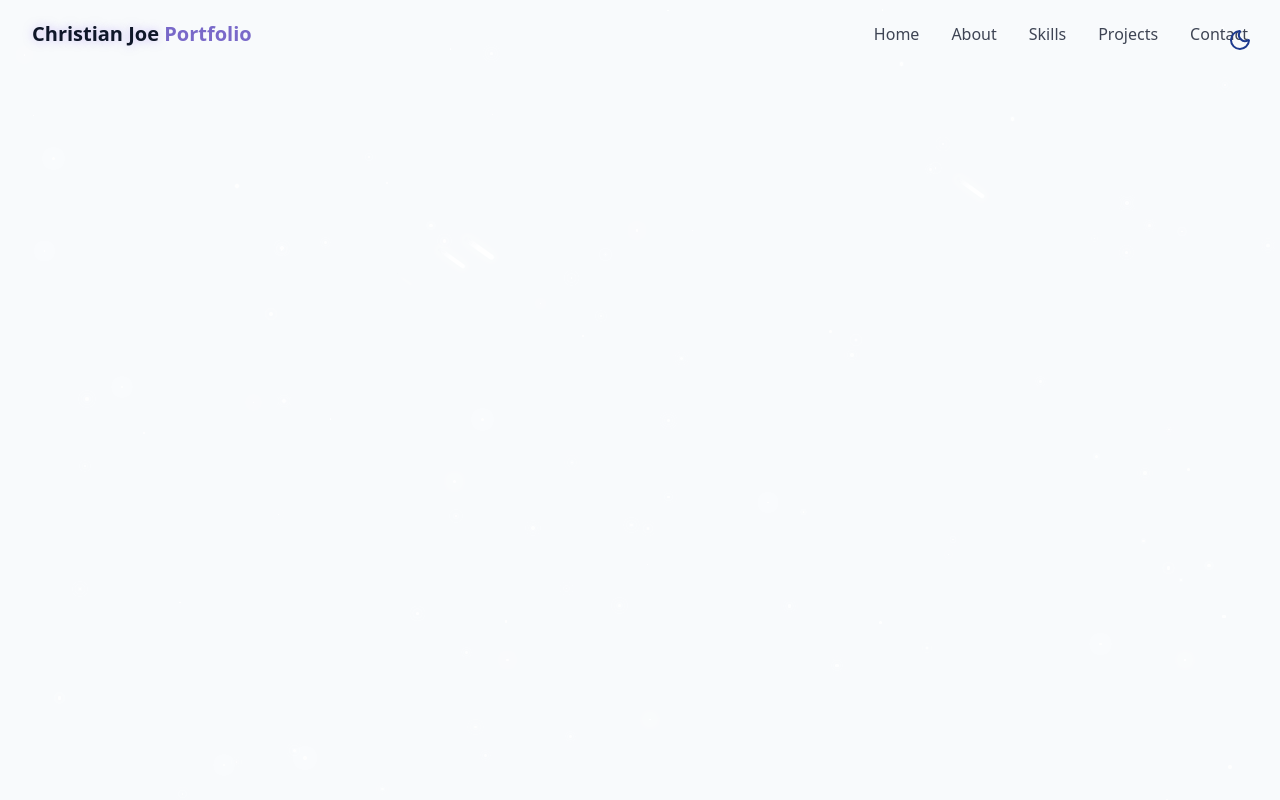
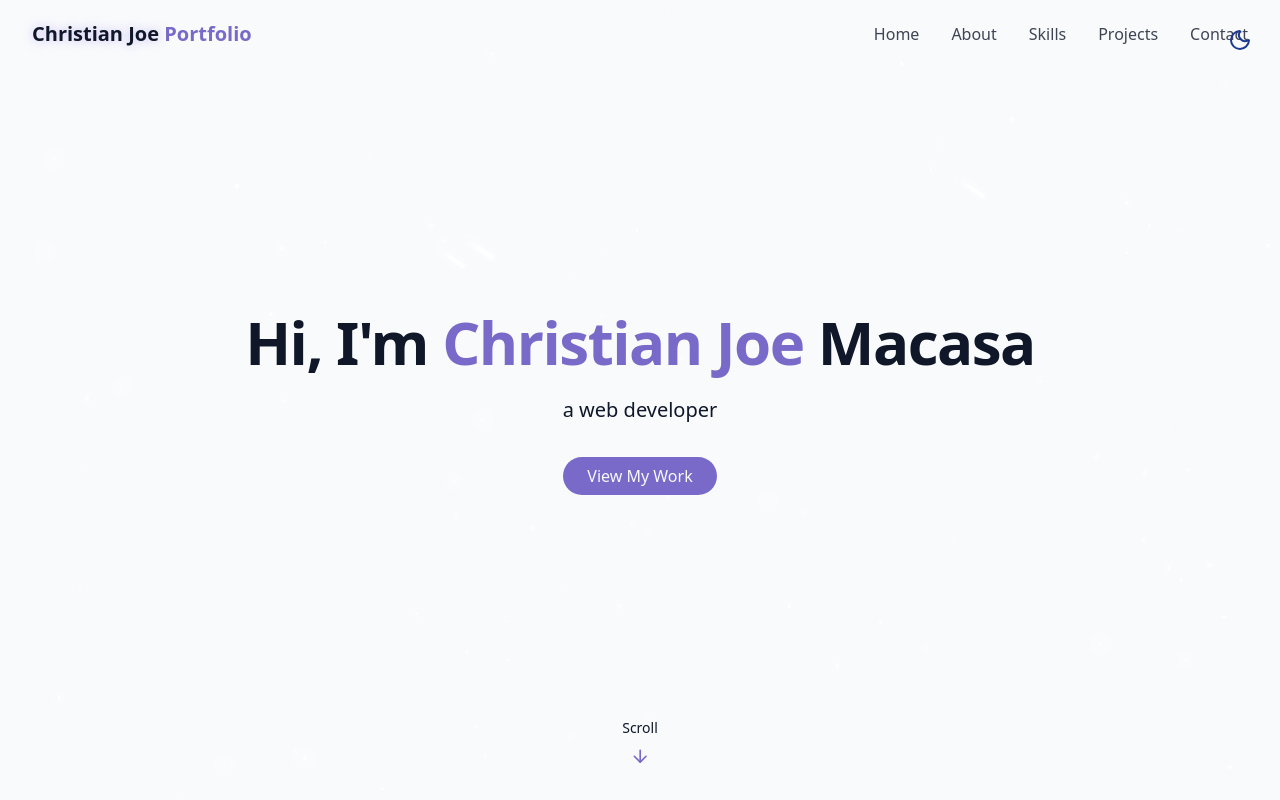
Before and after one commit to Mojoejoe08/tailwindpractice, a React (Vite) app: page / in a window 1280 px wide. Built offline with nearby package versions, Linux system fonts and the light colour scheme.

Commit message:
Add HeroSection

```diff
--- /dev/null
+++ b/src/components/HeroSection.jsx
@@ -0,0 +1,29 @@
+import { ArrowDown } from "lucide-react";
+
+export const HeroSection = () => {
+    return <section
+        id="hero"
+        className="relative min-h-screen flex flex-col justify-center px-4">
+            <div className="container max-w-4xl mx-auto text-center z-10">
+                <div className="space-y-6">
+                    <h1 className="text-4xl md:text-6xl font-bold tracking-tight">
+                        <span className="opacity-0 animate-fade-in">Hi, I'm</span>
+                        <span className="text-primary opacity-0 animate-fade-in-delay-1"> Christian Joe </span>
+                        <span className="text-gradient opacity-0 animate-fade-in-delay-2"> Macasa </span>
+                    </h1>
+                    <p className="text-lg md:text-xl text-mute-foreground max-2-2xl mx-auto opacity-0 animate-fade-in-delay-3">
+                    a web developer
+                    </p>
+                    <div className="pt-4 opacity-0 animate-fade-in-delay-4">
+                        <a href="#projects" className="cosmic-button">
+                            View My Work
+                        </a>
+                    </div>
+                </div>
+            </div>
+            <div className="absolute bottom-8 left-1/2 transform -translate-x-1/2 flex flex-col items-center animate-bounce">
+                <span className="text-sm text-muted-foreground mb-2"> Scroll</span>
+                <ArrowDown className="h-5 w-5 text-primary"/>
+            </div>
+        </section>;
+};
--- a/src/components/Navbar.jsx
+++ b/src/components/Navbar.jsx
@@ -15,7 +15,7 @@
 
 export const Navbar = () =>{
     const [isScrolled, setIsScrolled] = useState(false);
-    const [isMenuOpen,setIsMenuOpen] = useState (true);
+    const [isMenuOpen,setIsMenuOpen] = useState (false);
 
     useEffect(()=>{
         const handleScroll = () =>{
--- a/src/index.css
+++ b/src/index.css
@@ -15,9 +15,9 @@
   --animate-pulse-subtle: pulse-subtle 4s ease-in-out infinite;
   --animate-fade-in: fade-in 0.7s ease-out forwards;
   --animate-fade-in-delay-1: fade-in 0.7s ease-out 0.2s forwards;
-  --animate-fade-in-delay-1: fade-in 0.7s ease-out 0.4s forwards;
-  --animate-fade-in-delay-1: fade-in 0.7s ease-out 0.6s forwards;
-  --animate-fade-in-delay-1: fade-in 0.7s ease-out 0.8s forwards;
+  --animate-fade-in-delay-2: fade-in 0.7s ease-out 0.4s forwards;
+  --animate-fade-in-delay-3: fade-in 0.7s ease-out 0.6s forwards;
+  --animate-fade-in-delay-4: fade-in 0.7s ease-out 0.8s forwards;
   --animate-meteor: meteor 5s linear infinite;
 
   @keyframes float {
--- a/src/pages/Home.jsx
+++ b/src/pages/Home.jsx
@@ -1,6 +1,7 @@
 import { ThemeToggle } from "../components/ThemeToggle";
 import {StarBackground} from "@/components/StarBackground";
 import { Navbar } from "../components/Navbar";
+import { HeroSection } from "../components/HeroSection";
 
 export const Home = () =>{
     return (<div className="min-h-screen bg-background text-foreground overflox-x-hidden">
@@ -14,6 +15,9 @@
         <Navbar/>
 
         {/*Main Content*/}
+        <main>
+            <HeroSection/>
+        </main>
 
         {/*Footer*/}
 
```
